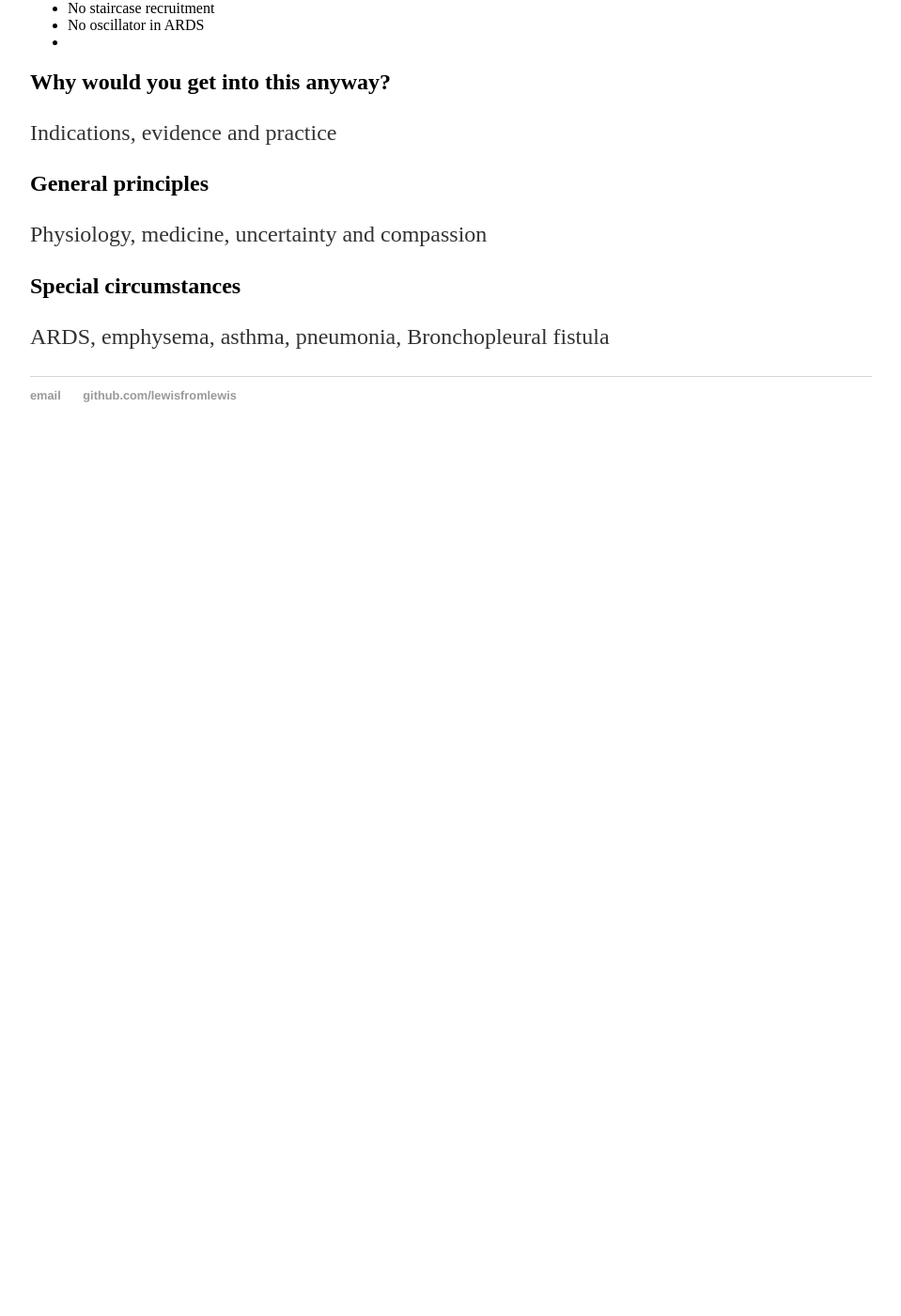
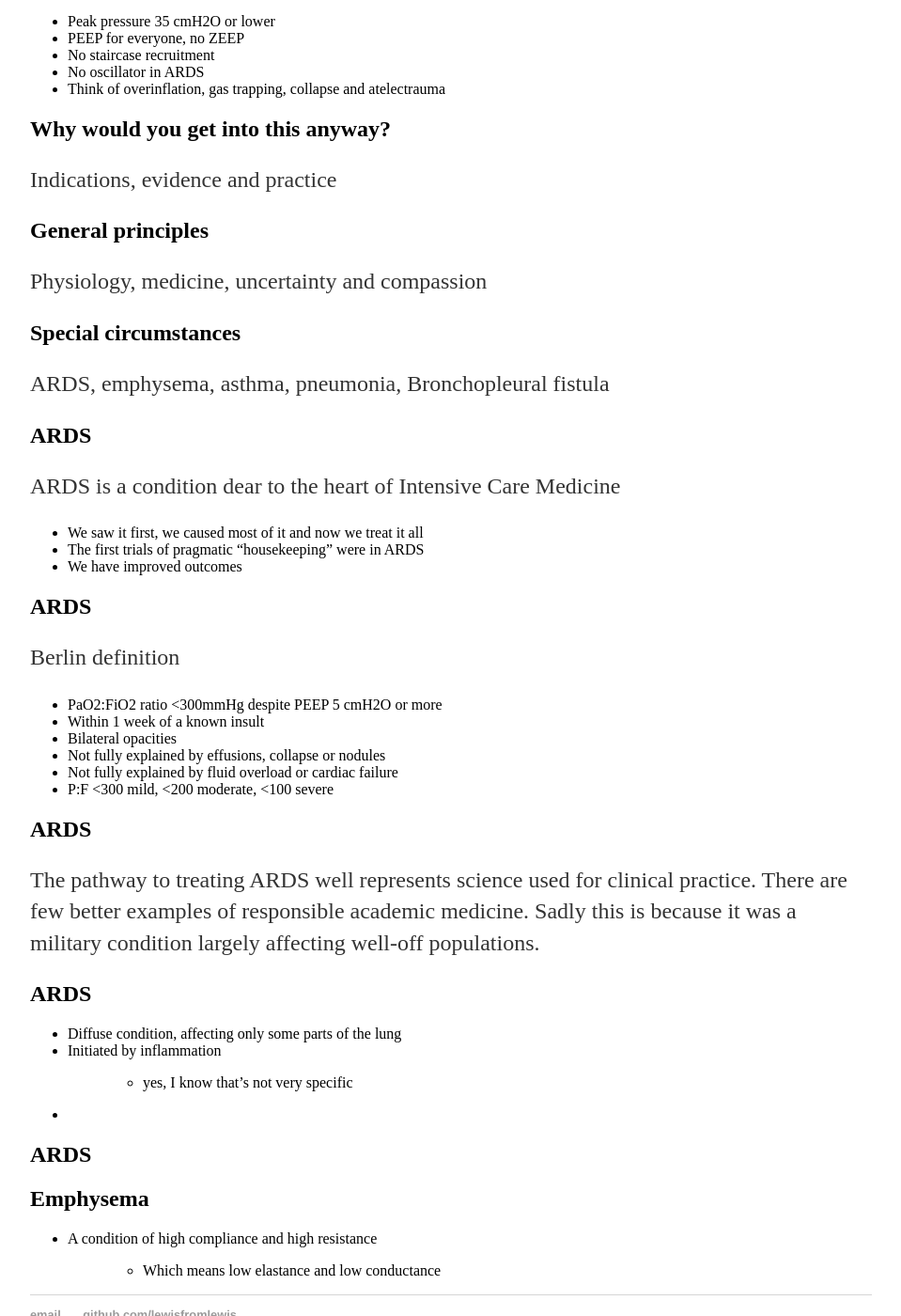
Before and after one commit to lewisfromlewis/lewisfromlewis.github.io, a Jekyll site: the page built from _posts/2018-08-20-Basics-of-ventilation.md, in a window 1280 px wide and 1400 px high, scrolled down 743 px. Shown: the whole window at 94% size, without its empty margins (160-1119 px from the left). Built offline with Jekyll 4.4.1, drawn with Linux system fonts in a browser that asks for light colours; our own code applies the rules of GitHub Pages for plain Markdown files; before the commit the page ends 1231 px from its top, so only the background shows below that; some of the changed text lies outside the part shown.

Commit message:
Update 2018-08-20-Basics-of-ventilation.md

```diff
--- a/_posts/2018-08-20-Basics-of-ventilation.md
+++ b/_posts/2018-08-20-Basics-of-ventilation.md
@@ -18,13 +18,14 @@ The first few times you encounter a ventilator it's because somebody else has st
 How do you use it safely and get through the first few shifts without being an expert, *and yet* not
 doing any avoidable damage to the most vulnerable patients in the hospital?
 
-## Safe ventilation
+## Lung Safe Ventilation
 - Tidal volume 6 ml/kg ideal body weight
+>- therefore tolerate <55mmHg PaCO2
 - Peak pressure 35 cmH2O or lower
 - PEEP for everyone, no ZEEP
 - No staircase recruitment
 - No oscillator in ARDS
--
+- Think of overinflation, gas trapping, collapse and atelectrauma
 
 ## Why would you get into this anyway?
 Indications, evidence and practice
@@ -34,3 +35,40 @@ Physiology, medicine, uncertainty and compassion
 
 ## Special circumstances
 ARDS, emphysema, asthma, pneumonia, Bronchopleural fistula
+
+## ARDS
+ARDS is a condition dear to the heart of Intensive Care Medicine
+
+- We saw it first, we caused most of it and now we treat it all
+- The first trials of pragmatic "housekeeping" were in ARDS
+- We have improved outcomes
+
+## ARDS
+Berlin definition
+
+- PaO2:FiO2 ratio <300mmHg despite PEEP 5 cmH2O or more
+- Within 1 week of a known insult
+- Bilateral opacities
+- Not fully explained by effusions, collapse or nodules
+- Not fully explained by fluid overload or cardiac failure
+- P:F <300 mild, <200 moderate, <100 severe
+
+## ARDS
+The pathway to treating ARDS well represents science used for clinical
+practice. There are few better examples of responsible academic medicine.
+Sadly this is because it was a military condition largely affecting well-off
+populations.
+
+## ARDS
+- Diffuse condition, affecting only some parts of the lung
+- Initiated by inflammation
+>- yes, I know that's not very specific
+-
+
+## ARDS
+
+
+
+## Emphysema
+- A condition of high compliance and high resistance
+>- Which means low elastance and low conductance
```
